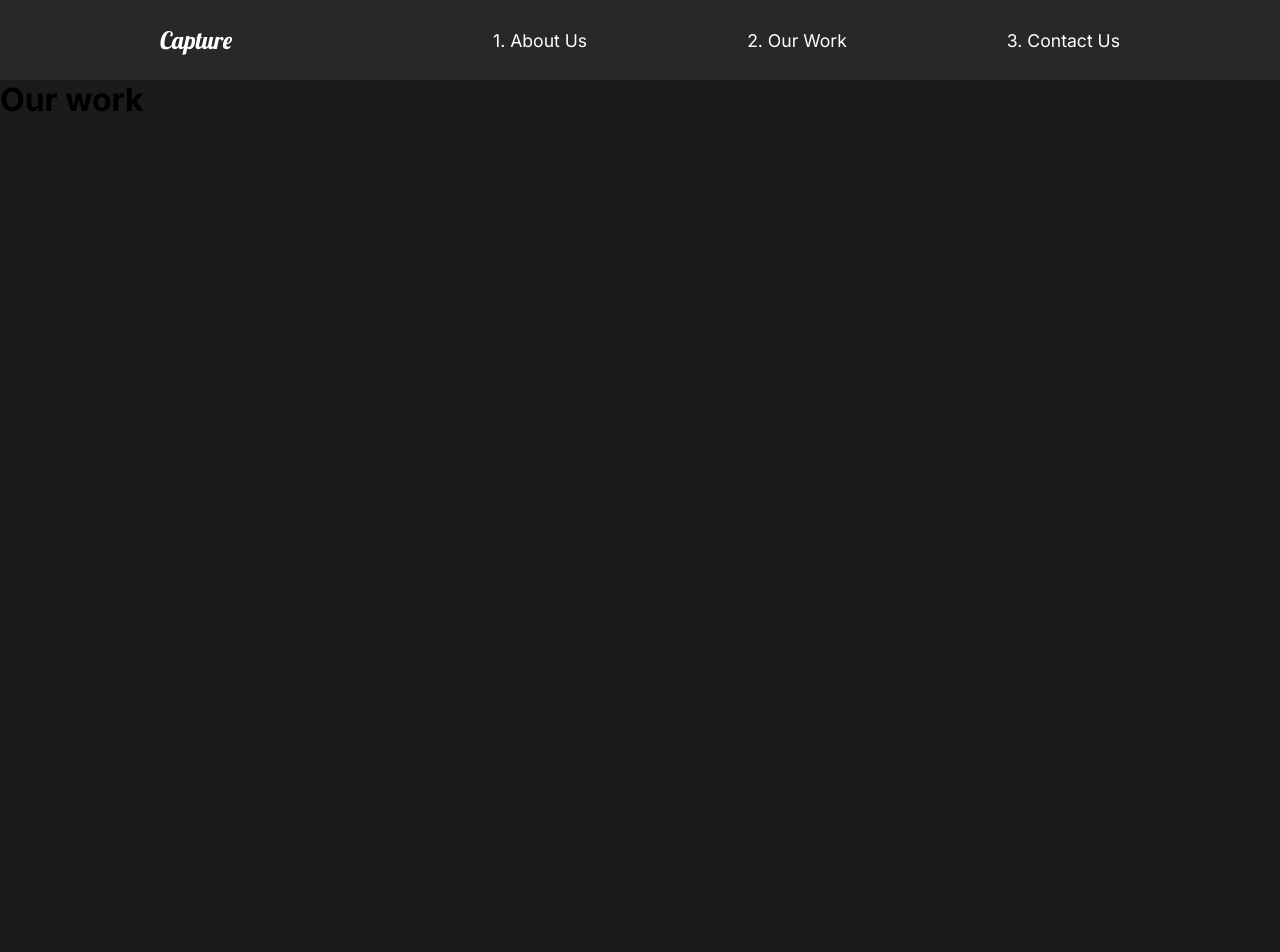
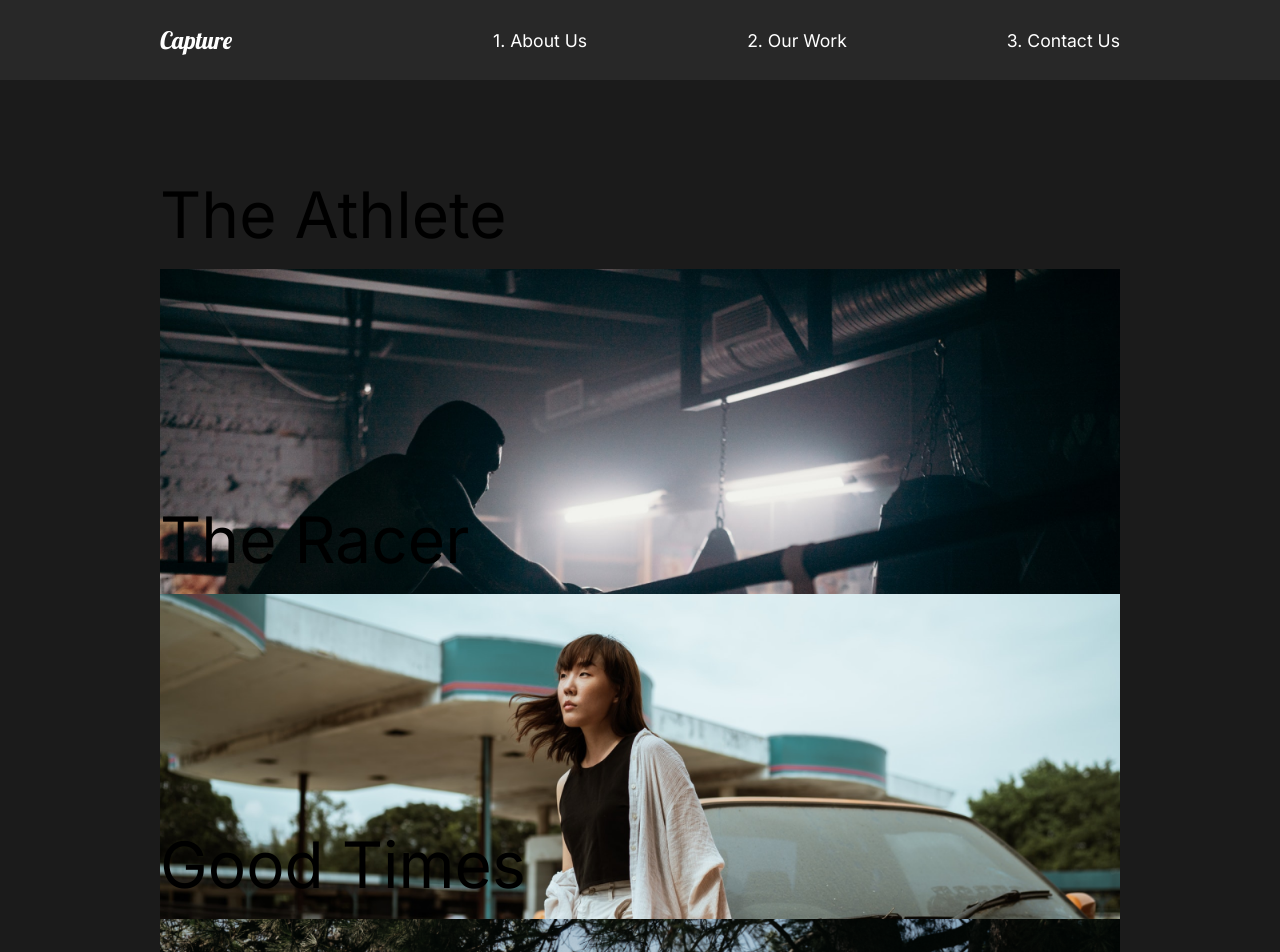
Before and after one commit to anirudh-jwala/capture-portfolio, a React (Create React App) app: page /work in a window 1280 px wide. Shown: the top 952 px of the page. Before the commit the page ends 800 px from the top, so only its background shows below. Built offline with nearby package versions, Linux system fonts and the light colour scheme.

Commit message:
Our work page

```diff
--- a/src/pages/OurWork.js
+++ b/src/pages/OurWork.js
@@ -1,11 +1,66 @@
 import React from "react";
+import { Link } from "react-router-dom";
+
+// Styled components
+import styled from "styled-components";
+
+// Images
+import athlete from "../img/athlete-small.png";
+import theracer from "../img/theracer-small.png";
+import goodtimes from "../img/goodtimes-small.png";
 
 const OurWork = () => {
   return (
-    <div>
-      <h1>Our work</h1>
-    </div>
+    <Work>
+      <Movie>
+        <h2>The Athlete</h2>
+        <div className="line">
+          <Link>
+            <img src={athlete} alt="Athlete" />
+          </Link>
+        </div>
+      </Movie>
+      <Movie>
+        <h2>The Racer</h2>
+        <div className="line">
+          <Link>
+            <img src={theracer} alt="The Racer" />
+          </Link>
+        </div>
+      </Movie>
+      <Movie>
+        <h2>Good Times</h2>
+        <div className="line">
+          <Link>
+            <img src={goodtimes} alt="Good Times" />
+          </Link>
+        </div>
+      </Movie>
+    </Work>
   );
 };
 
+const Work = styled.div`
+  min-height: 100vh;
+  overflow: hidden;
+  padding: 5rem 10rem;
+  h2 {
+    padding: 1rem 0rem;
+  }
+`;
+
+const Movie = styled.div`
+  padding-bottom: 10rem;
+  .line {
+    height: 0.5rem;
+    background: #ccc;
+    margin-bottom: 3rem;
+  }
+  img {
+    width: 100%;
+    height: 70vh;
+    object-fit: cover;
+  }
+`;
+
 export default OurWork;
```
